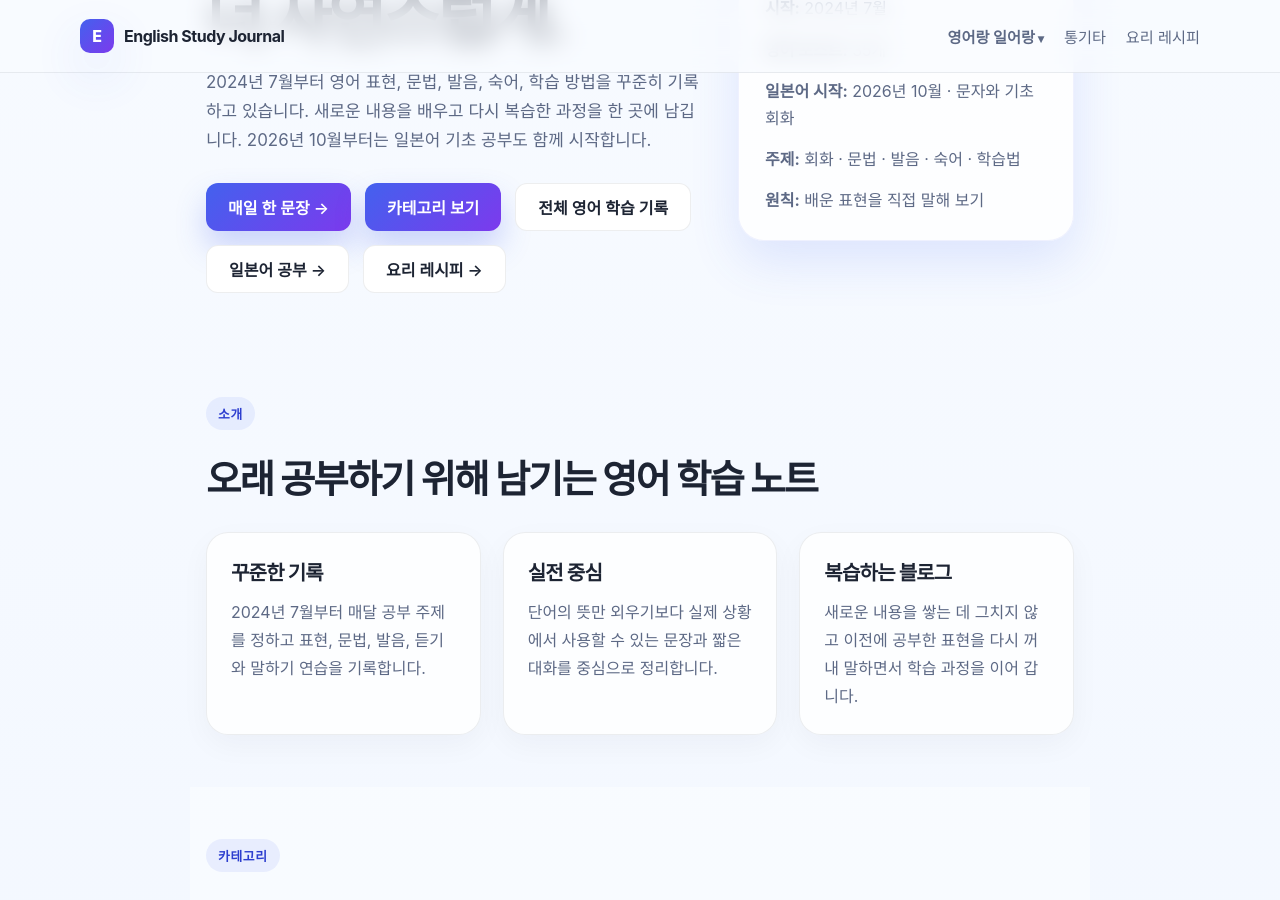
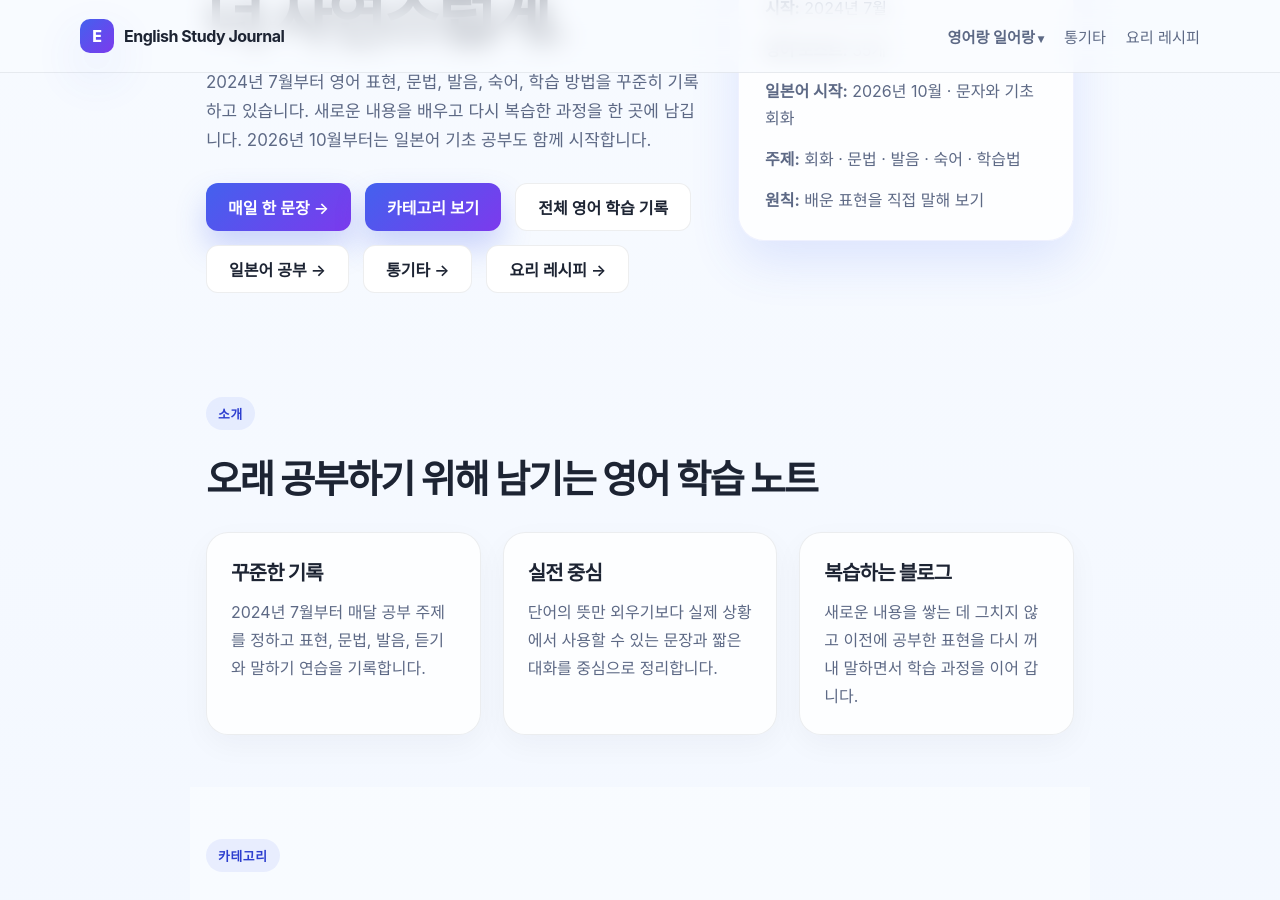
Before and after one commit to sofajohnlee/blog, a Jekyll site: the page built from index.html, in a window 1280 px wide and 900 px high, scrolled down 389 px. Built offline with Jekyll 4.4.1, drawn with Linux system fonts in a browser that asks for light colours.

Commit message:
Add guitar shortcut beside recipes on home page

```diff
--- a/index.html
+++ b/index.html
@@ -19,6 +19,7 @@ study_language: english
         <a class="primary" href="{{ '/categories/' | relative_url }}?v={{ site.time | date: '%s' }}">카테고리 보기</a>
         <a class="secondary" href="{{ '/archive/' | relative_url }}?v={{ site.time | date: '%s' }}">전체 영어 학습 기록</a>
         <a class="secondary" href="{{ '/japanese/' | relative_url }}">일본어 공부 →</a>
+        <a class="secondary" href="{{ '/guitar/' | relative_url }}">통기타 →</a>
         <a class="secondary" href="{{ '/recipes/' | relative_url }}">요리 레시피 →</a>
       </div>
     </div>
```
